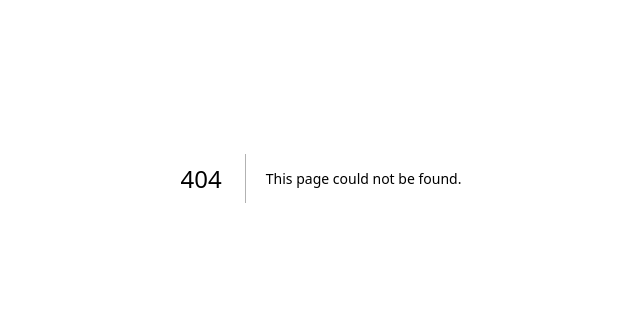
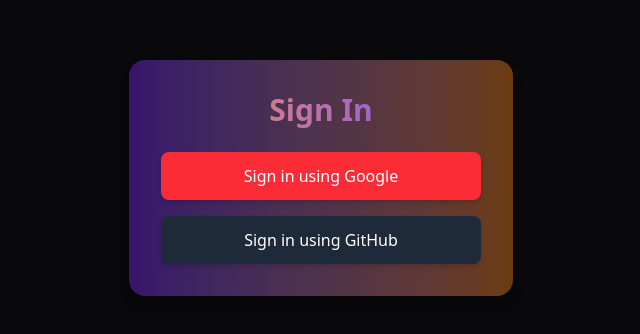
Before and after one commit to rishi-xyz/jobgenie, a Next.js app: page /sign-in in a window 1280 px wide. Before the commit this address had no page. Shown: the part 222-556 px from the top of the page, without its empty margins (319-959 px from the left). Built offline with nearby package versions, Linux system fonts and the light colour scheme.

Commit message:
Added authentication using next auth

```diff
--- /dev/null
+++ b/app/(auth)/sign-in/page.tsx
@@ -0,0 +1,29 @@
+"use client";
+
+import { signIn } from "next-auth/react";
+
+export default function SignInPage() {
+    return (
+        <div className="flex flex-col items-center justify-center min-h-screen p-6">
+            <div className=" shadow-lg rounded-2xl p-8 max-w-sm w-full text-center animate-fade-in bg-gradient-to-r from-violet-600/40 to-orange-400/40">
+                <h1 className="text-3xl font-bold bg-gradient-to-r from-orange-400 to-violet-600 bg-clip-text text-transparent mb-6 animate-slide-down">
+                    Sign In
+                </h1>
+
+                <button
+                    onClick={() => signIn("google", { callbackUrl: "/dashboard" })}
+                    className="w-full flex items-center justify-center bg-red-500 text-white px-6 py-3 rounded-md mb-4 shadow-md hover:bg-red-600 transition-all duration-300 transform hover:scale-105 animate-fade-in gap-x-3"
+                >
+                    <span>Sign in using Google</span>
+                </button>
+
+                <button
+                    onClick={() => signIn("github", { callbackUrl: "/dashboard" })}
+                    className="w-full flex items-center justify-center bg-gray-800 text-white px-6 py-3 rounded-md shadow-md hover:bg-gray-900 transition-all duration-300 transform hover:scale-105 animate-fade-in gap-x-4"
+                >
+                    <span>Sign in using GitHub</span>
+                </button>
+            </div>
+        </div>
+    );
+}
--- /dev/null
+++ b/app/api/auth/[...nextauth]/route.ts
@@ -0,0 +1,6 @@
+import NextAuth from "next-auth"
+import { authOptions } from "@/src/lib/authprovider"
+
+const handler = NextAuth(authOptions);
+
+export { handler as GET, handler as POST }
--- /dev/null
+++ b/src/lib/authprovider.ts
@@ -0,0 +1,21 @@
+import { NextAuthOptions } from "next-auth";
+import GithubProvider from "next-auth/providers/github";
+import GoogleProvider from "next-auth/providers/google";
+
+export const authOptions: NextAuthOptions = {
+    providers: [
+        GithubProvider({
+            clientId: process.env.GITHUB_CLIENT_ID!,
+            clientSecret: process.env.GITHUB_SECRET!,
+        }),
+        GoogleProvider({
+            clientId: process.env.GOOGLE_CLIENT_ID!,
+            clientSecret: process.env.GOOGLE_SECRET!,
+        })
+    ],
+    pages: { signIn: "/sign-in" },
+    secret: process.env.NEXT_AUTH_SECRET!,
+    session: {
+        strategy: "jwt"
+    }
+}
```
